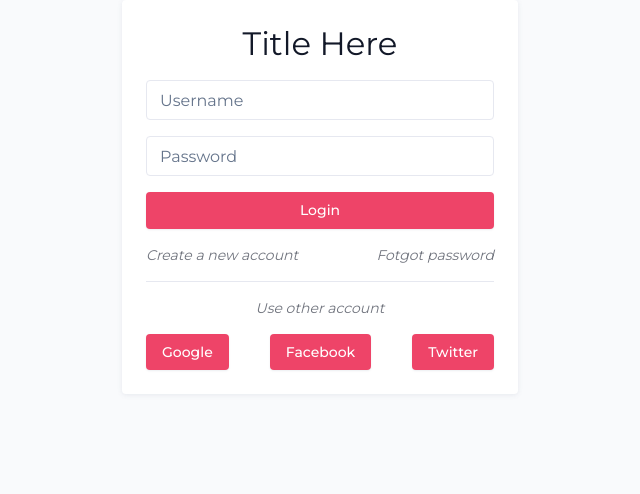
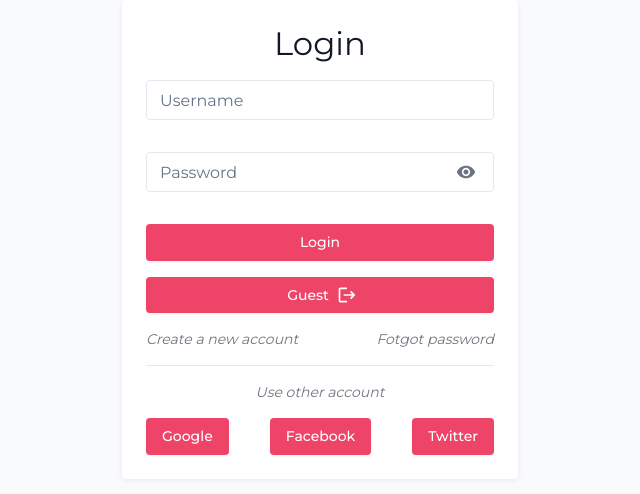
Before and after one commit to chienbhvt10/NextJS-Base, a Next.js app: page / in a window 1280 px wide. Shown: the top 494 px of the page, without its empty margins (320-960 px from the left). Built offline with nearby package versions, Linux system fonts and the light colour scheme.

Commit message:
add login page

```diff
--- a/package.json
+++ b/package.json
@@ -14,6 +14,7 @@
     "@emotion/react": "^11.11.1",
     "@emotion/styled": "^11.11.0",
     "@graphql-codegen/typescript-graphql-request": "^5.0.0",
+    "@hookform/resolvers": "^3.1.1",
     "@mui/icons-material": "^5.11.16",
     "@mui/material": "^5.13.5",
     "@tanstack/react-query": "^4.29.19",
@@ -28,7 +29,8 @@
     "react": "18.2.0",
     "react-dom": "18.2.0",
     "react-hook-form": "^7.45.2",
-    "react-i18next": "^13.0.0"
+    "react-i18next": "^13.0.0",
+    "yup": "^1.2.0"
   },
   "main": "index.js",
   "author": "chiendc <chienzxzx33@gmail.com>",
--- a/src/app/(landing-page)/page.tsx
+++ b/src/app/(landing-page)/page.tsx
@@ -1,29 +1,128 @@
 'use client';
+
+import { yupResolver } from '@hookform/resolvers/yup';
+import { string, object } from 'yup';
 import LinkTextCustom from '@/components/custom/LinkText';
 import {
   Button,
   Container,
   Divider,
+  IconButton,
+  InputAdornment,
   Paper,
   Stack,
   TextField,
   Typography,
 } from '@mui/material';
+import { Controller, SubmitHandler, useForm } from 'react-hook-form';
+import VisibilityIcon from '@mui/icons-material/Visibility';
+import VisibilityOffIcon from '@mui/icons-material/VisibilityOff';
+import { useState } from 'react';
+import { useRouter } from 'next/navigation';
+import ExitToAppIcon from '@mui/icons-material/Logout';
 
 interface LandingPageProps {}
 
+interface LoginInput {
+  username: string;
+  password: string;
+}
+
+const loginValidationSchema = object<LoginInput>().shape({
+  username: string().trim().required('This field is required').default(''),
+  password: string().trim().required('This field is required').default(''),
+});
+
 const LandingPage = (props: LandingPageProps) => {
+  const [showPassword, setShowPassword] = useState<boolean>(false);
+  const router = useRouter();
+
+  const {
+    control,
+    handleSubmit,
+    formState: { errors },
+  } = useForm<LoginInput>({
+    mode: 'onChange',
+    resolver: yupResolver(loginValidationSchema),
+    defaultValues: loginValidationSchema.getDefault(),
+  });
+
+  const onSubmit: SubmitHandler<LoginInput> = (data) => {
+    console.log(data, errors);
+    router.push('/client');
+  };
+
+  const handleClickShowPassword = () => setShowPassword((show) => !show);
+
+  const handleMouseDownPassword = (
+    event: React.MouseEvent<HTMLButtonElement>
+  ) => {
+    event.preventDefault();
+  };
+
   return (
     <Container maxWidth="xs">
       <Paper elevation={4} sx={{ p: 3 }} variant="elevation">
-        <form>
+        {/* "handleSubmit" will validate your inputs before invoking "onSubmit"  */}
+        <form onSubmit={handleSubmit(onSubmit)}>
           <Stack direction="column" spacing={2}>
             <Typography variant="h4" align="center" sx={{ mb: 2 }}>
-              Title Here
+              Login
             </Typography>
-            <TextField label="Username" variant="outlined" />
-            <TextField label="Password" variant="outlined" />
+
+            <Controller
+              name="username"
+              control={control}
+              render={({ field }) => (
+                <>
+                  <TextField label="Username" {...field} />
+                  <Typography variant="body2" color="error.main">
+                    {errors.username?.message && errors.username?.message}
+                  </Typography>
+                </>
+              )}
+            />
+
+            <Controller
+              name="password"
+              control={control}
+              render={({ field }) => (
+                <>
+                  <TextField
+                    label="Password"
+                    {...field}
+                    type={showPassword ? 'text' : 'password'}
+                    InputProps={{
+                      endAdornment: (
+                        <InputAdornment position="end">
+                          <IconButton
+                            onClick={handleClickShowPassword}
+                            onMouseDown={handleMouseDownPassword}
+                          >
+                            {showPassword ? (
+                              <VisibilityOffIcon />
+                            ) : (
+                              <VisibilityIcon />
+                            )}
+                          </IconButton>
+                        </InputAdornment>
+                      ),
+                    }}
+                  />
+                  <Typography variant="body2" color="error.main">
+                    {errors.password?.message && errors.password?.message}
+                  </Typography>
+                </>
+              )}
+            />
             <Button type="submit">Login</Button>
+            <Button
+              type="button"
+              onClick={() => router.push('client')}
+              endIcon={<ExitToAppIcon />}
+            >
+              Guest
+            </Button>
             <Stack direction="row" sx={{ justifyContent: 'space-between' }}>
               <LinkTextCustom linkText="Create a new account" />
               <LinkTextCustom linkText="Fotgot password" />
--- a/src/components/custom/LinkText.tsx
+++ b/src/components/custom/LinkText.tsx
@@ -5,10 +5,10 @@ interface LinkTextCustomProps extends TypographyProps {
 }
 
 const LinkTextCustom = (props: LinkTextCustomProps) => {
-  const { linkText } = props;
+  const { linkText, ...rest } = props;
   return (
     <Typography
-      {...props}
+      {...rest}
       variant="body2"
       sx={{ fontStyle: 'italic', opacity: 0.6 }}
     >
--- a/src/layouts/admin/SideBar.tsx
+++ b/src/layouts/admin/SideBar.tsx
@@ -23,7 +23,7 @@ const SideBar = (props: Props) => {
       open={open}
       PaperProps={{
         sx: {
-          backgroundColor: theme.palette.customTheme?.background?.sideBar,
+          backgroundColor: theme.palette.primary.main,
         },
       }}
     >
```
Also changed, not shown: src/layouts/admin/Header.tsx (+9 -2 lines), src/layouts/client/Footer.tsx (added, +7 -0 lines), src/layouts/client/Header.tsx (added, +24 -0 lines), src/layouts/client/index.tsx (+10 -1 lines), 1 other file (tests, documents, lock files or other folders).
